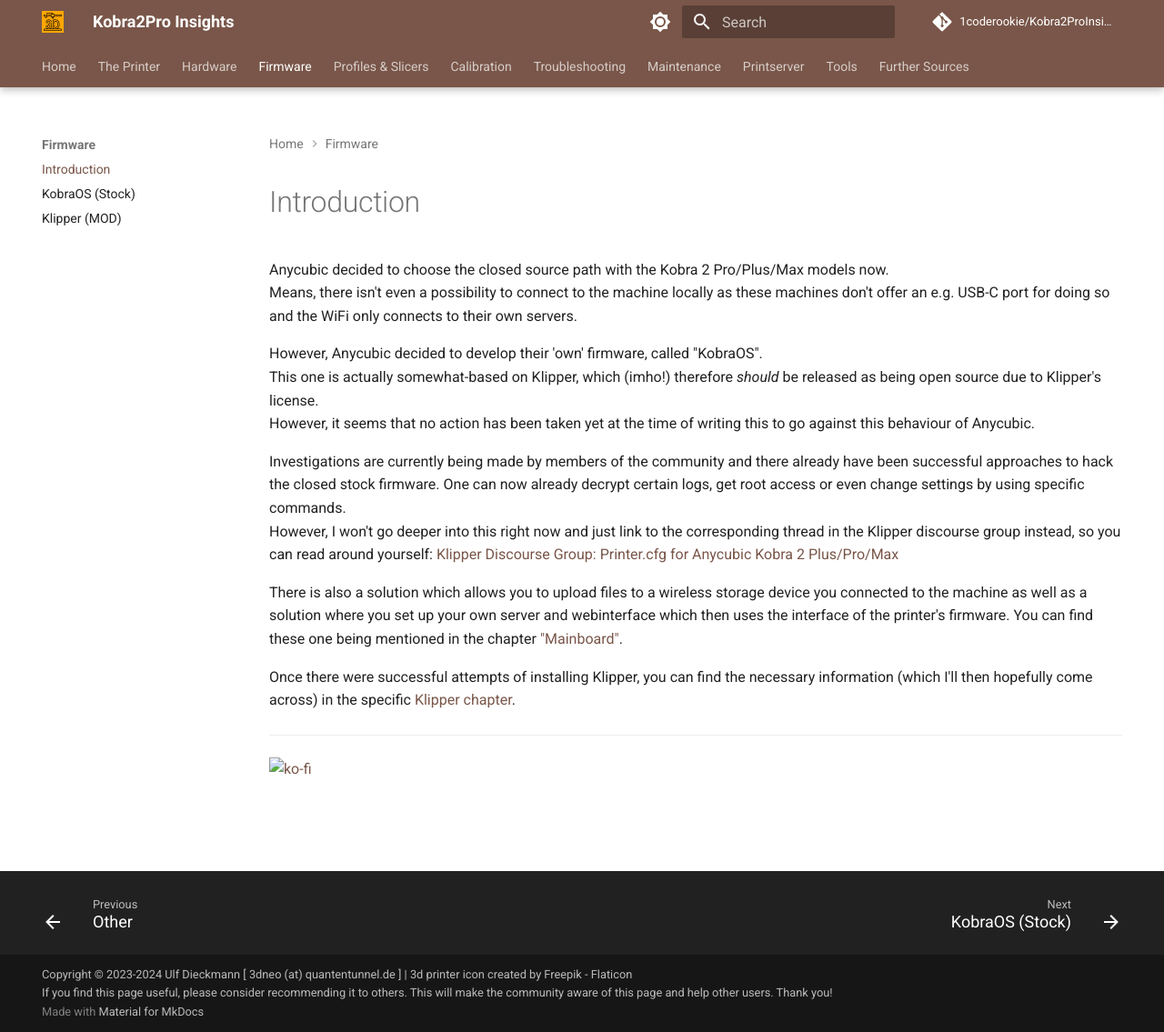
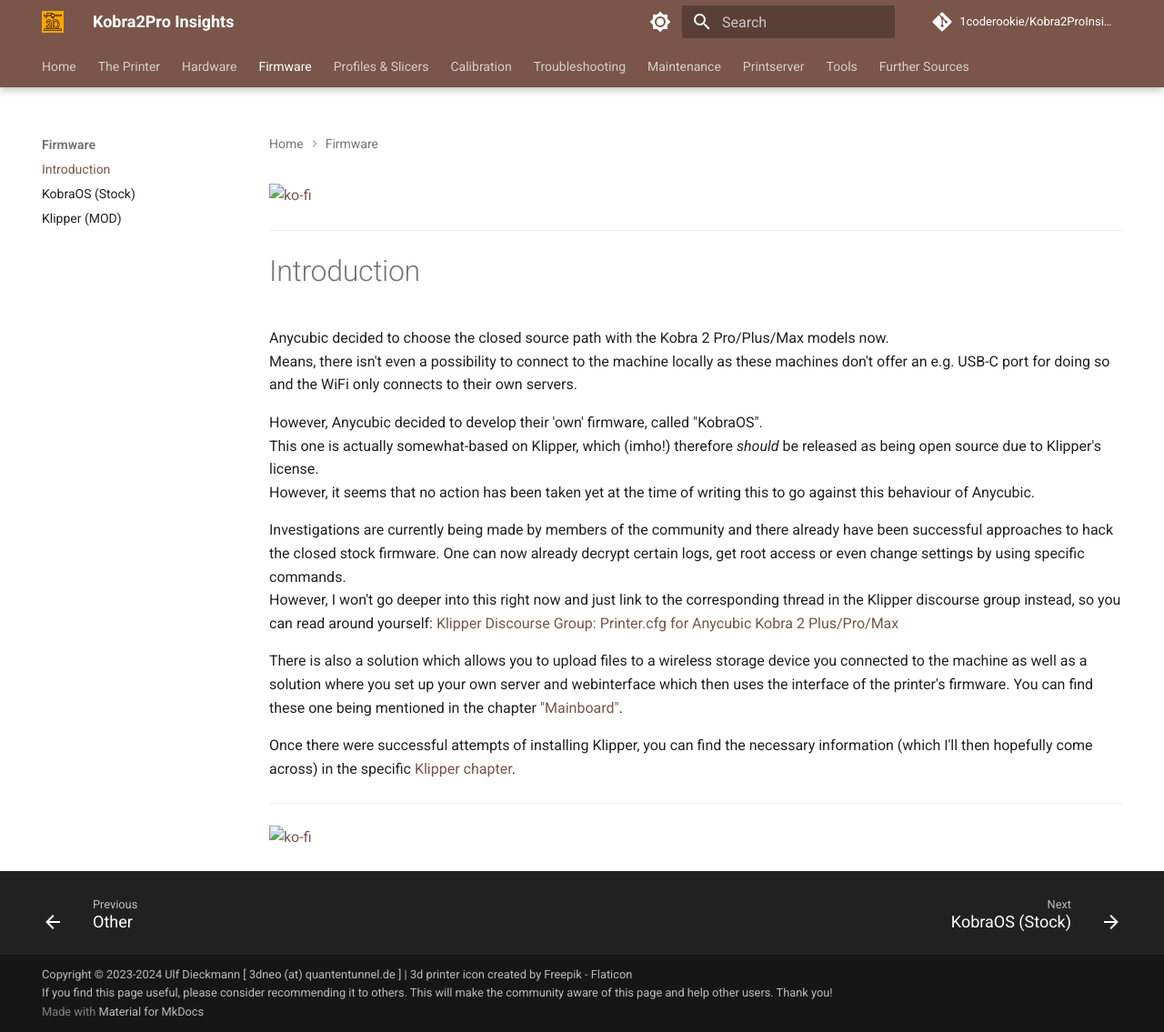
Before and after one commit to 1coderookie/Kobra2ProInsights, an MkDocs documentation site: the page built from docs/firmware/introduction.md, in a window 1280 px wide and 1135 px high. Shown: the whole window at 91% size. Built offline with MkDocs 1.6.1 and Material for MkDocs 9.7.7, drawn with Linux system fonts in a browser that asks for light colours; comment, search, counter and statistics services are not loaded.

Commit message:
Update introduction.md

```diff
--- a/docs/firmware/introduction.md
+++ b/docs/firmware/introduction.md
@@ -1,5 +1,8 @@
 <link rel=”manifest” href=”docs/manifest.webmanifest”>
 
+[![ko-fi](https://ko-fi.com/img/githubbutton_sm.svg)](https://ko-fi.com/U6U5NPB51)
+
+---
 # Introduction
 Anycubic decided to choose the closed source path with the Kobra 2 Pro/Plus/Max models now.
 Means, there isn't even a possibility to connect to the machine locally as these machines don't offer an e.g. USB-C port for doing so and the WiFi only connects to their own servers.
```
